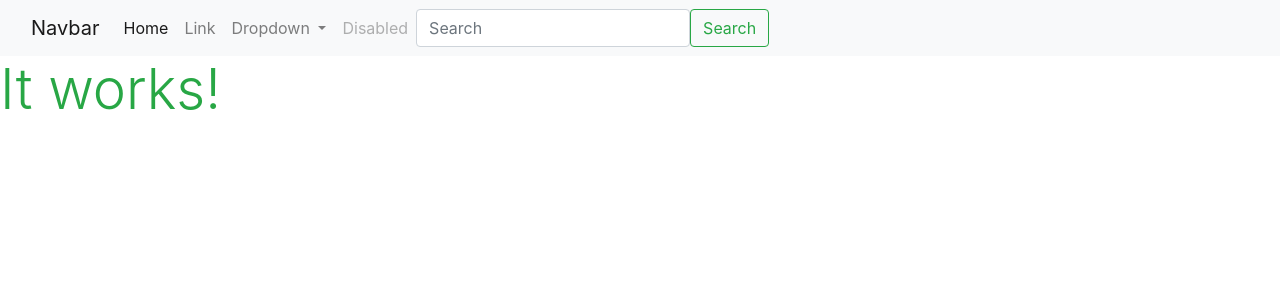
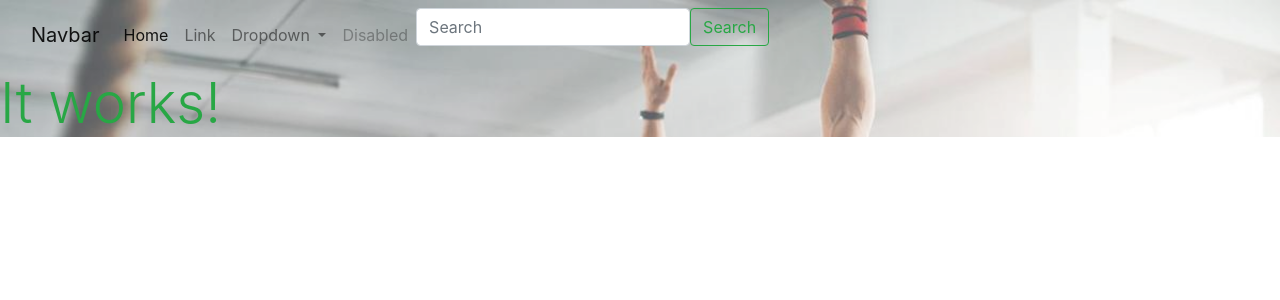
Before and after one commit to gerwini/Flavored-Fitness, a Django app: page / in a window 1280 px wide. Shown: the top 300 px of the page. Run offline with Django 3.2, Linux system fonts and the light colour scheme; some libraries are stand-ins or nearby versions.

Commit message:
Made the css links work to be able to display image as background

```diff
--- a/flavored_fitness/settings.py
+++ b/flavored_fitness/settings.py
@@ -148,3 +148,7 @@
 # https://docs.djangoproject.com/en/3.1/howto/static-files/
 
 STATIC_URL = '/static/'
+STATICFILES_DIRS = (os.path.join(BASE_DIR, 'static'),)
+
+MEDIA_URL = '/media/'
+MEDIA_ROOT = os.path.join(BASE_DIR, 'media')
--- a/flavored_fitness/urls.py
+++ b/flavored_fitness/urls.py
@@ -14,9 +14,11 @@
 """
 from django.contrib import admin
 from django.urls import path, include
+from django.conf import settings
+from django.conf.urls.static import static
 
 urlpatterns = [
     path('admin/', admin.site.urls),
     path('accounts/', include('allauth.urls')),
     path('', include('home.urls')),
-]
+] + static(settings.MEDIA_URL, document_root=settings.MEDIA_ROOT)
--- a/home/templates/home/index.html
+++ b/home/templates/home/index.html
@@ -1,8 +1,9 @@
+<div class="main-background">
     {% extends "base.html" %}
     {% load static %}
 
     {% block page_header %}
-    <nav class="navbar navbar-expand-lg navbar-light bg-light">
+        <nav class="navbar navbar-expand-lg navbar-light bg-light main-background">
             <div class="container-fluid center-align">
                 <a class="navbar-brand" href="#">Navbar</a>
                 <button class="navbar-toggler" type="button" data-bs-toggle="collapse" data-bs-target="#navbarSupportedContent" aria-controls="navbarSupportedContent" aria-expanded="false" aria-label="Toggle navigation">
@@ -43,3 +44,4 @@
     {% block content %}
             <h1 class="display-4 text-success">It works!</h1>
     {% endblock %}
+</div>
--- /dev/null
+++ b/static/css/base.css
@@ -0,0 +1,5 @@
+.main-background {
+    background-image: url('/media/FlavoredFitness.png');
+    background-repeat: no-repeat;
+    background-size: cover;
+}
--- a/templates/base.html
+++ b/templates/base.html
@@ -15,6 +15,8 @@
 
     {% block corecss %}
         <link rel="stylesheet" href="https://stackpath.bootstrapcdn.com/bootstrap/4.4.1/css/bootstrap.min.css" integrity="sha384-Vkoo8x4CGsO3+Hhxv8T/Q5PaXtkKtu6ug5TOeNV6gBiFeWPGFN9MuhOf23Q9Ifjh" crossorigin="anonymous">
+        <link rel="stylesheet" href="https://fonts.googleapis.com/css?family=Lato&display=swap">
+        <link rel="stylesheet" href="{% static 'css/base.css' %}">
     {% endblock %}
 
     {% block extra_css %}
```
Also changed, not shown: media/FlavoredFitness.png (added). Lines whose indentation alone changed are shown as unchanged.
